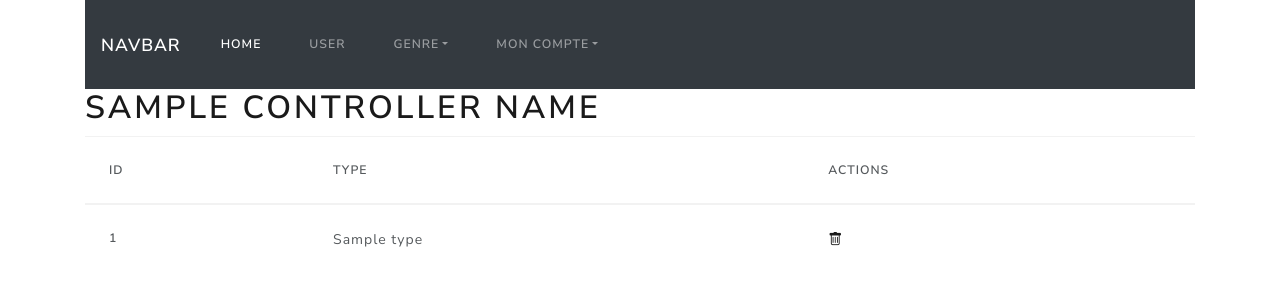
After one commit to DiZurix/symfony, a Symfony app: template templates/genre/listeGenre.html.twig in a window 1280 px wide. The commit adds this page. Shown: the top 300 px of the page. Run offline with Twig, Linux system fonts and the light colour scheme; the template is opened without the code that fills it: most values are stand-ins (such as "Sample title", 1, 10 or a date in 2020); some libraries are stand-ins or nearby versions.

Commit message:
Liste Genre

```diff
--- a/templates/authentification/dashboard.html.twig
+++ b/templates/authentification/dashboard.html.twig
@@ -3,11 +3,9 @@
 {% block title %}Hello AuthentificationController!{% endblock %}
 
 {% block body %}
-
     <h1>{{ controller_name }}</h1>
     <h4>
-        Numéro client : {{ app.session.get('idUtilisateur') }} <br>
-        {{ app.session.get('prenomUtilisateur') }} {{ app.session.get('nomUtilisateur') }} <br>
+    Numéro client : {{ app.session.get('idUtilisateur') }} <br>
+    {{ app.session.get('prenomUtilisateur') }} {{ app.session.get('nomUtilisateur') }} <br>
     </h4>
-
 {% endblock %}
--- a/templates/authentification/index.html.twig
+++ b/templates/authentification/index.html.twig
@@ -3,7 +3,6 @@
 {% block title %}Hello AuthentificationController!{% endblock %}
 
 {% block body %}
-
    <h1>{{ controller_name }}</h1>
    <form action="/connexion" method="post">
       <fieldset>
@@ -23,5 +22,4 @@
       </fieldset>
       <button type="submit" class="btn btn-primary">Submit</button>
    </form>
-
 {% endblock %}
--- a/templates/base.html.twig
+++ b/templates/base.html.twig
@@ -5,8 +5,8 @@
       <title>{% block title %}Bonsoir!{% endblock %}</title>
       {% block stylesheets %}
       <link href="https://bootswatch.com/4/lux/bootstrap.css" rel="stylesheet">
+      <link rel="stylesheet" href="https://cdn.jsdelivr.net/npm/bootstrap-icons@1.4.0/font/bootstrap-icons.css">
       {% endblock %}
-
       {% block javascripts %}{% endblock %}
    </head>
    <body>
@@ -16,7 +16,6 @@
             <button class="navbar-toggler" type="button" data-toggle="collapse" data-target="#navbarColor02" aria-controls="navbarColor02" aria-expanded="false" aria-label="Toggle navigation">
             <span class="navbar-toggler-icon"></span>
             </button>
-
             <div class="collapse navbar-collapse" id="navbarColor02">
                <ul class="navbar-nav mr-auto">
                   <li class="nav-item active">
@@ -26,6 +25,13 @@
                   </li>
                   <li class="nav-item">
                      <a class="nav-link" href="/user">User</a>
+                  </li>
+                  <li class="nav-item dropdown">
+                     <a class="nav-link dropdown-toggle" data-toggle="dropdown" href="#" role="button" aria-haspopup="true" aria-expanded="false">Genre</a>
+                     <div class="dropdown-menu">
+                        <a class="dropdown-item" href="/listeGenre">liste</a>
+                        <a class="dropdown-item" href="/formGenre">création</a>
+                     </div>
                   </li>
                   <li class="nav-item dropdown">
                      <a class="nav-link dropdown-toggle" data-toggle="dropdown" href="#" role="button" aria-haspopup="true" aria-expanded="false">Mon compte</a>
--- a/templates/genre/index.html.twig
+++ b/templates/genre/index.html.twig
@@ -1,9 +1,8 @@
-{% extends 'connect.html.twig' %}
+{% extends 'base.html.twig' %}
 
 {% block title %}Hello AuthentificationController!{% endblock %}
 
 {% block body %}
-
    <h1>{{ controller_name }}</h1>
    <form action="/insertGenre" method="post">
       <fieldset>
@@ -17,5 +16,4 @@
       </fieldset>
       <button type="submit" class="btn btn-primary">Submit</button>
    </form>
-
 {% endblock %}
--- /dev/null
+++ b/templates/genre/listeGenre.html.twig
@@ -0,0 +1,29 @@
+{% extends 'base.html.twig' %}
+
+{% block title %}Liste des genres{% endblock %}
+
+{% block body %}
+   <h1>{{ controller_name }}</h1>
+   <table class="table table-hover">
+      <thead>
+         <tr>
+            <th scope="col">Id</th>
+            <th scope="col">Type</th>
+            <th scope="col">Actions</th>
+         </tr>
+      </thead>
+      <tbody>
+         {% for item in listeGenre %}
+         <tr class="table">
+            <th scope="row">{{ item.id }}</th>
+            <td>{{ item.type }}</td>
+            <td>
+               <a href="/deleteGenre/{{ item.id }}">
+               <i class="bi bi-trash"></i>
+               </a>
+            </td>
+         </tr>
+         {% endfor %}
+      </tbody>
+   </table>
+{% endblock %}
--- a/templates/user/index.html.twig
+++ b/templates/user/index.html.twig
@@ -3,12 +3,10 @@
 {% block title %}Hello UserController!{% endblock %}
 
 {% block body %}
-
     <style>
     .example-wrapper { margin: 1em auto; max-width: 800px; width: 95%; font: 18px/1.5 sans-serif; }
     .example-wrapper code { background: #F5F5F5; padding: 2px 6px; }
     </style>
-
     <div class="example-wrapper">
     <h4>Création d'un nouvel utilisateur</h4>
     </div>
@@ -43,5 +41,4 @@
     </fieldset>
     <button type="submit" class="btn btn-primary">Submit</button>
     </form>
-
 {% endblock %}
```
Also changed, not shown: src/Controller/GenreController.php (+12 -0 lines). Lines whose indentation alone changed are shown as unchanged.
